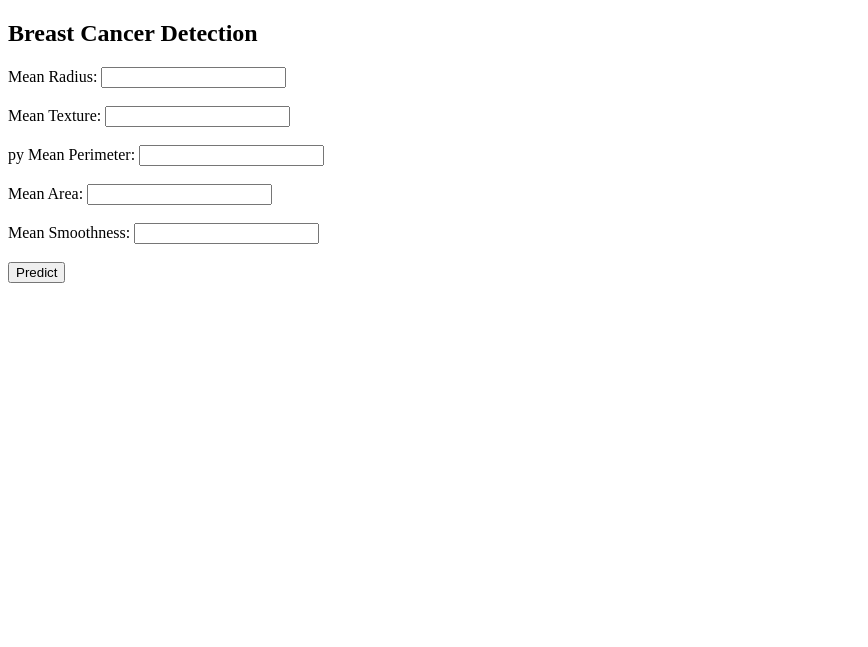
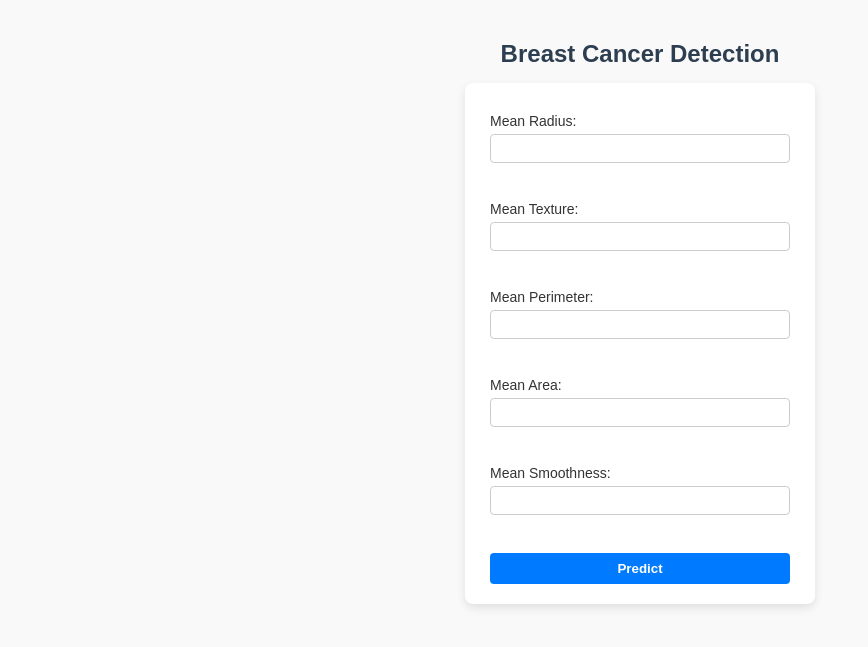
Before and after one commit to suhanakesharwani/breast-cancer-detection, a Flask app: page / in a window 1280 px wide. Shown: the top 647 px of the page, without its empty margins (0-868 px from the left). Run offline with Flask 3, Linux system fonts and the light colour scheme; parts of the project's set-up code (start-up, migrations or seed data) failed here and were passed over.

Commit message:
Updated styles, index.html layout, and README.md content

```diff
--- a/static/style.css
+++ b/static/style.css
@@ -0,0 +1,60 @@
+body {
+    font-family: Arial, sans-serif;
+    background-color: #f9f9f9;
+    display: flex;
+    flex-direction: column;
+    align-items: center;
+    padding: 20px;
+    margin: 0;
+}
+
+h2 {
+    color: #2c3e50;
+    margin-bottom: 15px;
+}
+
+form {
+    background-color: #ffffff;
+    padding: 20px 25px;
+    border-radius: 8px;
+    box-shadow: 0 4px 10px rgba(0, 0, 0, 0.1);
+    width: 300px;
+}
+
+label {
+    font-size: 14px;
+    color: #333333;
+    display: block;
+    margin-top: 10px;
+    margin-bottom: 5px;
+}
+
+input[type="number"] {
+    width: 100%;
+    padding: 6px;
+    margin-bottom: 10px;
+    border: 1px solid #ccc;
+    border-radius: 4px;
+    box-sizing: border-box;
+}
+
+input[type="submit"] {
+    width: 100%;
+    padding: 8px;
+    background-color: #007bff;
+    color: white;
+    border: none;
+    border-radius: 4px;
+    cursor: pointer;
+    font-weight: bold;
+    margin-top: 10px;
+}
+
+input[type="submit"]:hover {
+    background-color: #0056b3;
+}
+
+h3 {
+    margin-top: 20px;
+    color: #27ae60;
+}
--- a/templates/index.html
+++ b/templates/index.html
@@ -2,6 +2,8 @@
 <html>
 <head>
     <title>Breast Cancer Detection</title>
+    <link rel="stylesheet" href="{{ url_for('static', filename='style.css') }}">
+
 </head>
 <body>
     <h2>Breast Cancer Detection</h2>
@@ -12,7 +14,7 @@
 
         <label>Mean Texture:</label>
         <input type="number" step="any" name="mean_texture" required><br><br>
-py
+
         <label>Mean Perimeter:</label>
         <input type="number" step="any" name="mean_perimeter" required><br><br>
 
```
Also changed, not shown: README.md, screenshot.png (added).
